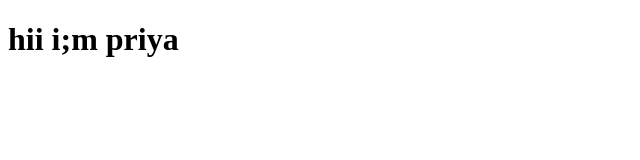
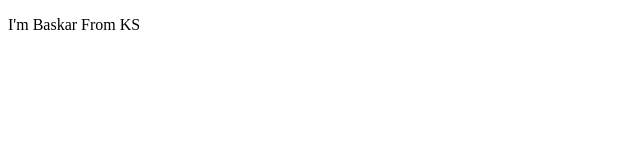
Before and after one commit to priyadharshini5912/information, a plain HTML site: page index.html in a window 1280 px wide. Shown: the whole page, without its empty margins (0-640 px from the left). Drawn offline with Linux system fonts and the light colour scheme.

Commit message:
p tag inserted

```diff
--- a/index.html
+++ b/index.html
@@ -6,6 +6,6 @@
     <title>Document</title>
 </head>
 <body>
-    <h1>hii  i;m priya</h1>
+    <p>I'm Baskar From KS</p>
 </body>
 </html>
```
